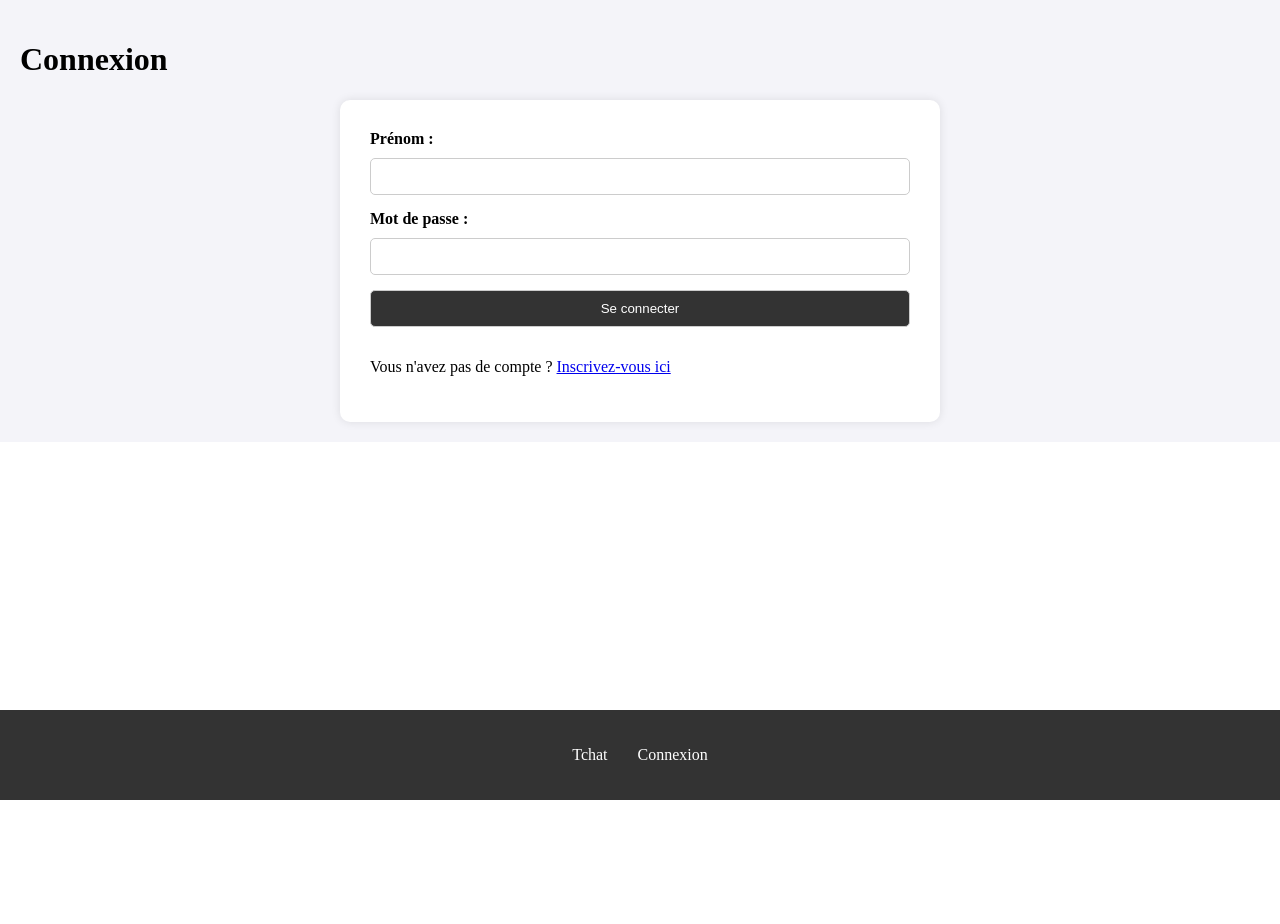
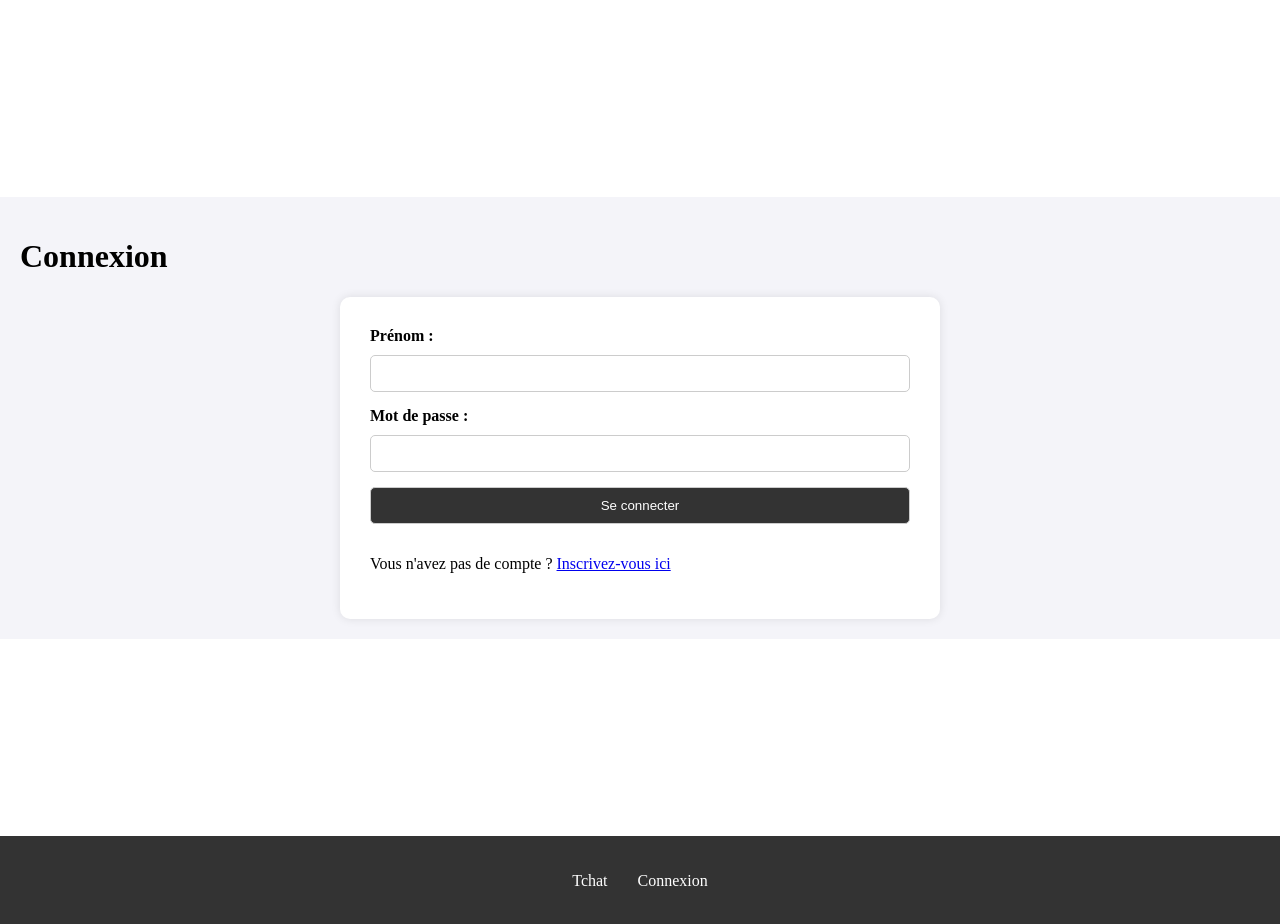
Before and after one commit to DevsAreAlsoHumans/Lovidate, a React (Vite) app in the folder front/: page /connexion in a window 1280 px wide. Before the commit the page ends 800 px from the top, so only its background shows below. Built offline with nearby package versions, Linux system fonts and the light colour scheme.

Commit message:
update footer.css

```diff
--- a/front/src/style/footer.css
+++ b/front/src/style/footer.css
@@ -1,61 +1,62 @@
-/* Style général pour la page */
 html, body {
-    height: 100%;  /* S'assurer que le body occupe toute la hauteur de la fenêtre */
-    margin: 0;  /* Enlever les marges par défaut */
-    display: flex;
-    flex-direction: column;  /* Disposition en colonne pour tout le contenu */
+    height: 100%;
+    margin: 0;
 }
 
-/* Conteneur principal qui contient le contenu */
-.main-content {
-    flex: 1;  /* Le contenu prend tout l'espace disponible avant le footer */
-    padding: 20px;
-    background-color: #f4f4f9;
+body {
+    display: flex;
+    flex-direction: column;
 }
 
-/* Style général pour le footer */
-footer {
-    background-color: #333;  /* Fond sombre pour le footer */
-    color: white;  /* Texte en blanc */
-    padding: 20px 0;  /* Espacement vertical dans le footer */
-    width: 100%;  /* Le footer occupe toute la largeur de la page */
-    text-align: center;  /* Centrer le texte */
-    position: fixed;  /* Fixe le footer en bas de la page */
-    bottom: 0;  /* Positionner le footer tout en bas */
-    left: 0;  /* Aligner à gauche */
-    z-index: 1000;  /* Assurer que le footer est au-dessus des autres éléments */
+
+.main-content {
+    flex: 1;
+    background-color: #f4f4f9;
+    padding: 20px;
+    box-sizing: border-box;
+    overflow-x: hidden;
 }
 
-/* Style des éléments de la liste dans le footer */
+footer {
+    background-color: #333;
+    color: white;
+    padding: 20px 0;
+    width: 100%;
+    text-align: center;
+    margin-top: auto; /* Maintient le footer en bas lorsque le contenu est insuffisant */
+}
+
 footer ul {
-    list-style-type: none;  /* Enlever les puces */
-    display: flex;  /* Disposition en ligne pour les éléments de la liste */
-    justify-content: center;  /* Centrer les éléments */
-    padding: 0;  /* Enlever le padding par défaut */
+    list-style-type: none;
+    display: flex;
+    justify-content: center;
+    padding: 0;
 }
 
 footer li {
-    margin: 0 15px;  /* Espacement horizontal entre les éléments de la liste */
+    margin: 0 15px;
 }
 
 footer li a {
-    text-decoration: none;  /* Enlever la décoration de lien */
-    color: white;  /* Texte en blanc */
-    font-size: 16px;  /* Taille de texte */
-    transition: color 0.3s;  /* Transition pour le changement de couleur */
+    text-decoration: none;
+    color: white;
+    font-size: 16px;
+    transition: color 0.3s;
 }
 
 footer li a:hover {
-    color: #4CAF50;  /* Changer la couleur au survol */
+    color: #4CAF50;
 }
 
-/* Pour les petits écrans */
 @media (max-width: 768px) {
     footer ul {
-        justify-content: center;  /* Centrer les éléments */
+        justify-content: center;
     }
 
     footer li {
-        margin-bottom: 0;  /* Enlever l'espacement vertical entre les éléments */
+        margin-bottom: 0;
     }
 }
+.main-content{
+    margin-block: 197PX;
+}
```
